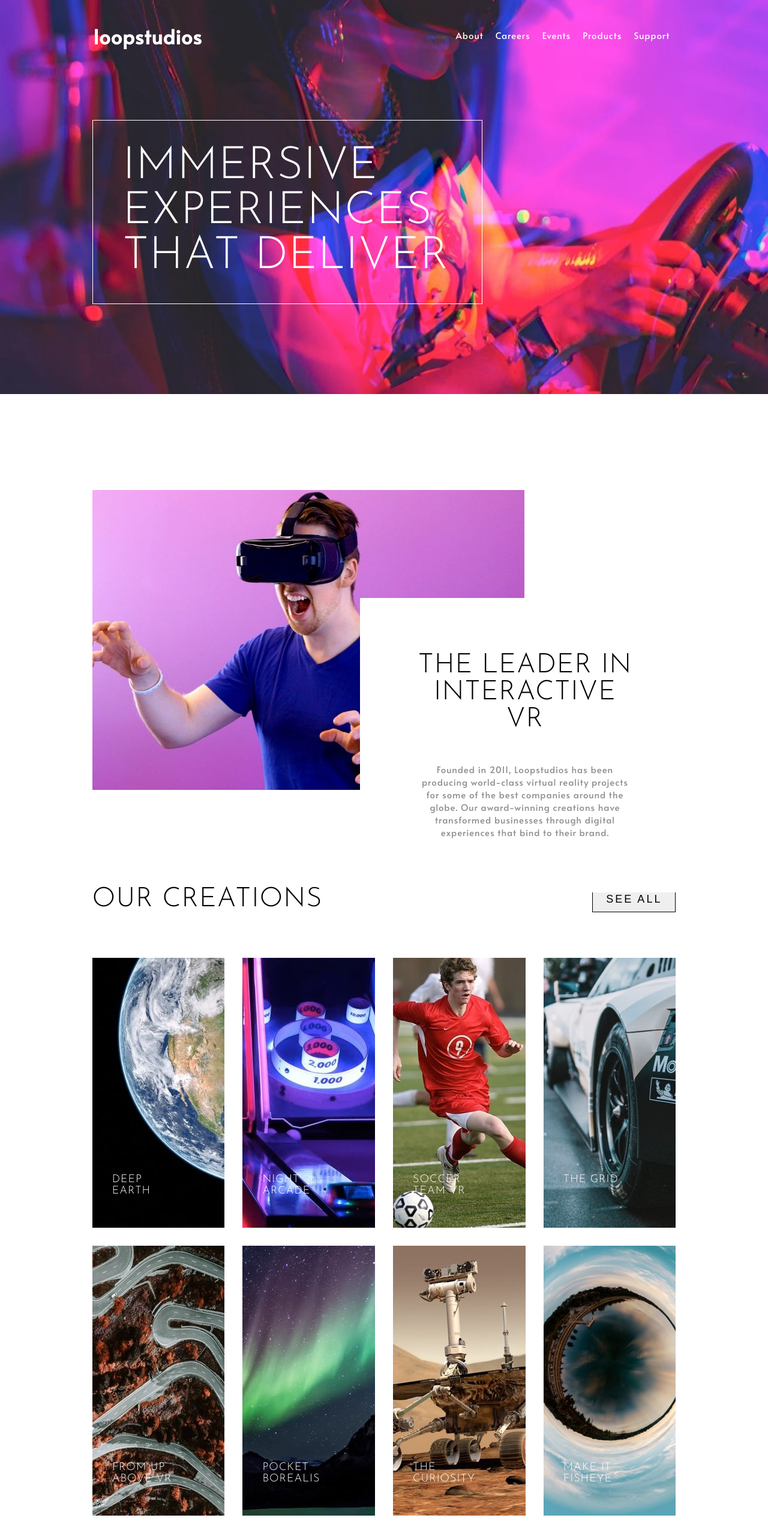
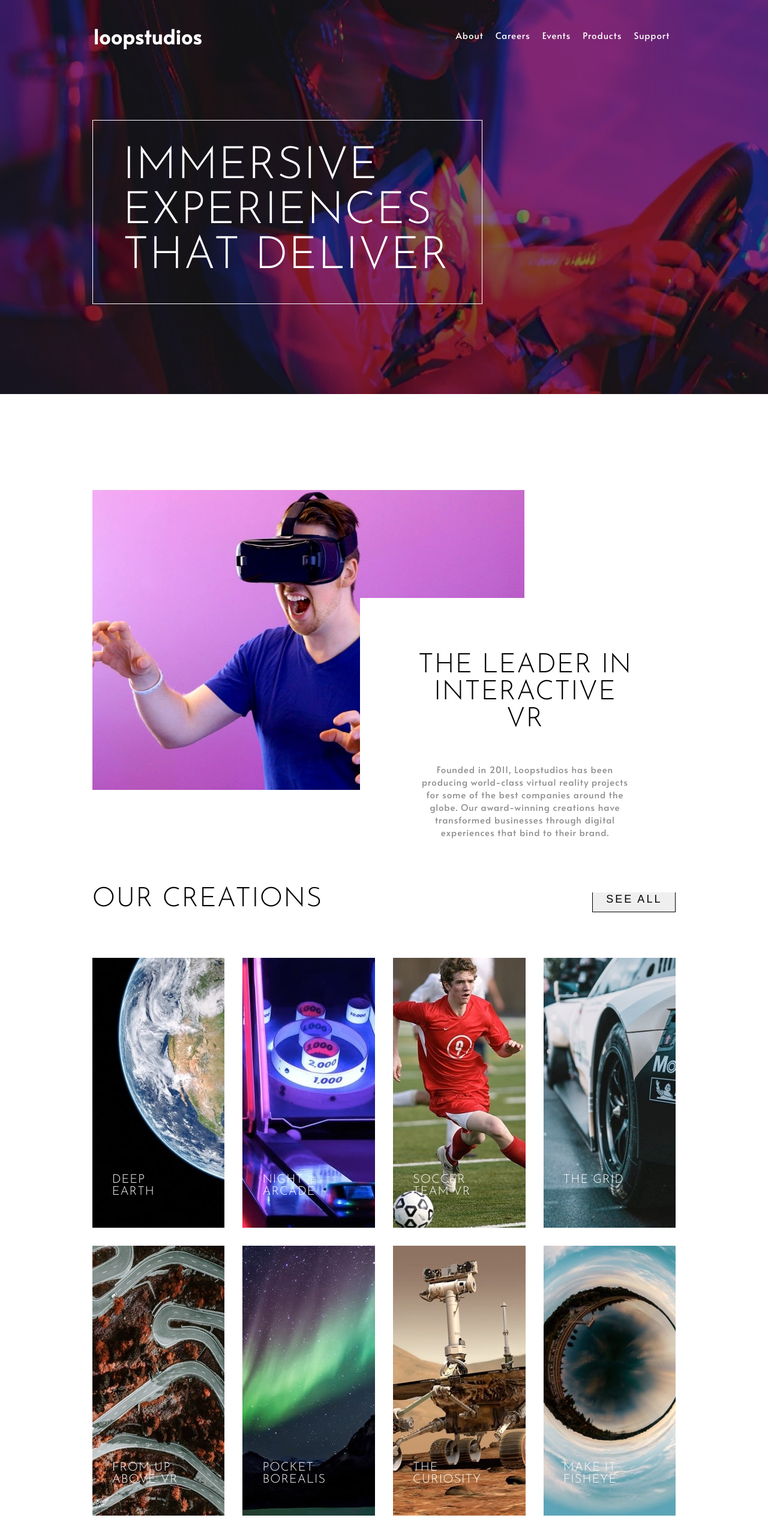
Before and after one commit to Adelinked/loopstudio-landing-page, a Next.js app: page / in a window 1280 px wide. Shown: the top 2566 px of the page at 60% size. Built offline with nearby package versions, Linux system fonts and the light colour scheme.

Commit message:
darken hero image

```diff
--- a/styles/Home.module.css
+++ b/styles/Home.module.css
@@ -7,13 +7,19 @@
   padding-left: 12%;
   padding-right: 12%;
   padding-bottom: 150px;
-  background-image: url("/images/desktop/image-hero.jpg ");
+  background-image: linear-gradient(rgba(0, 0, 0, 0.5), rgba(0, 0, 0, 0.5)),
+    url("/images/desktop/image-hero.jpg ");
   background-origin: content-box;
   background-repeat: no-repeat;
   background-position: center;
   background-size: 150% 170%;
   background-color: var(--color-Black);
+
   color: var(--color-White);
+
+  filter: brightness(100%);
+
+  opacity: 100%;
 }
 .hero {
   border: 1px solid var(--color-White);
--- a/styles/globals.css
+++ b/styles/globals.css
@@ -67,11 +67,11 @@ a {
 }
 
 .creationPadTitle {
-  width: 100px;
+  width: 115px;
   position: absolute;
   top: 80%;
   left: 15%;
-  font-size: 18px;
+  font-size: 20px;
   font-family: "Josefin Sans", sans-serif;
   font-weight: 300;
 }
```
